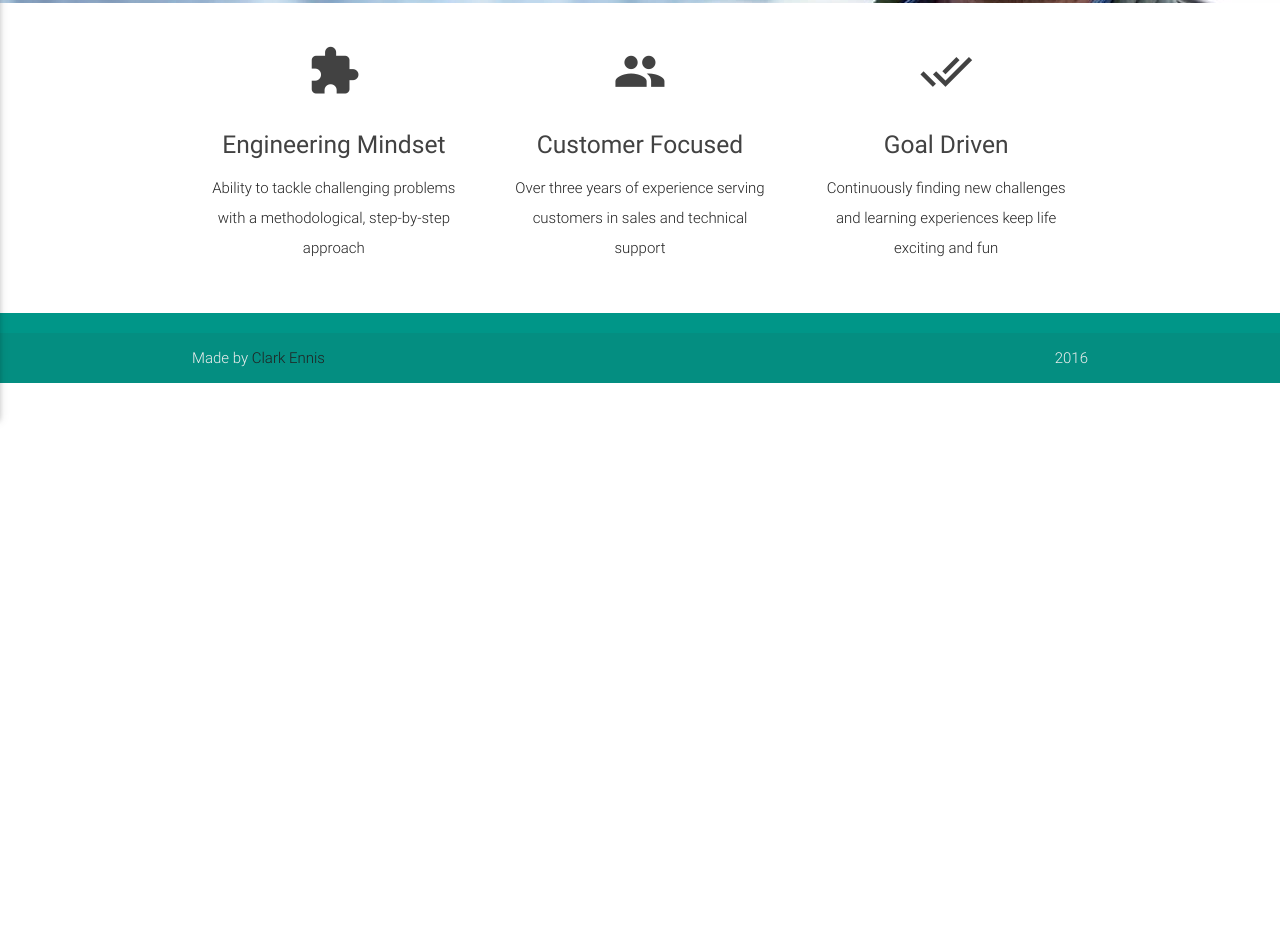
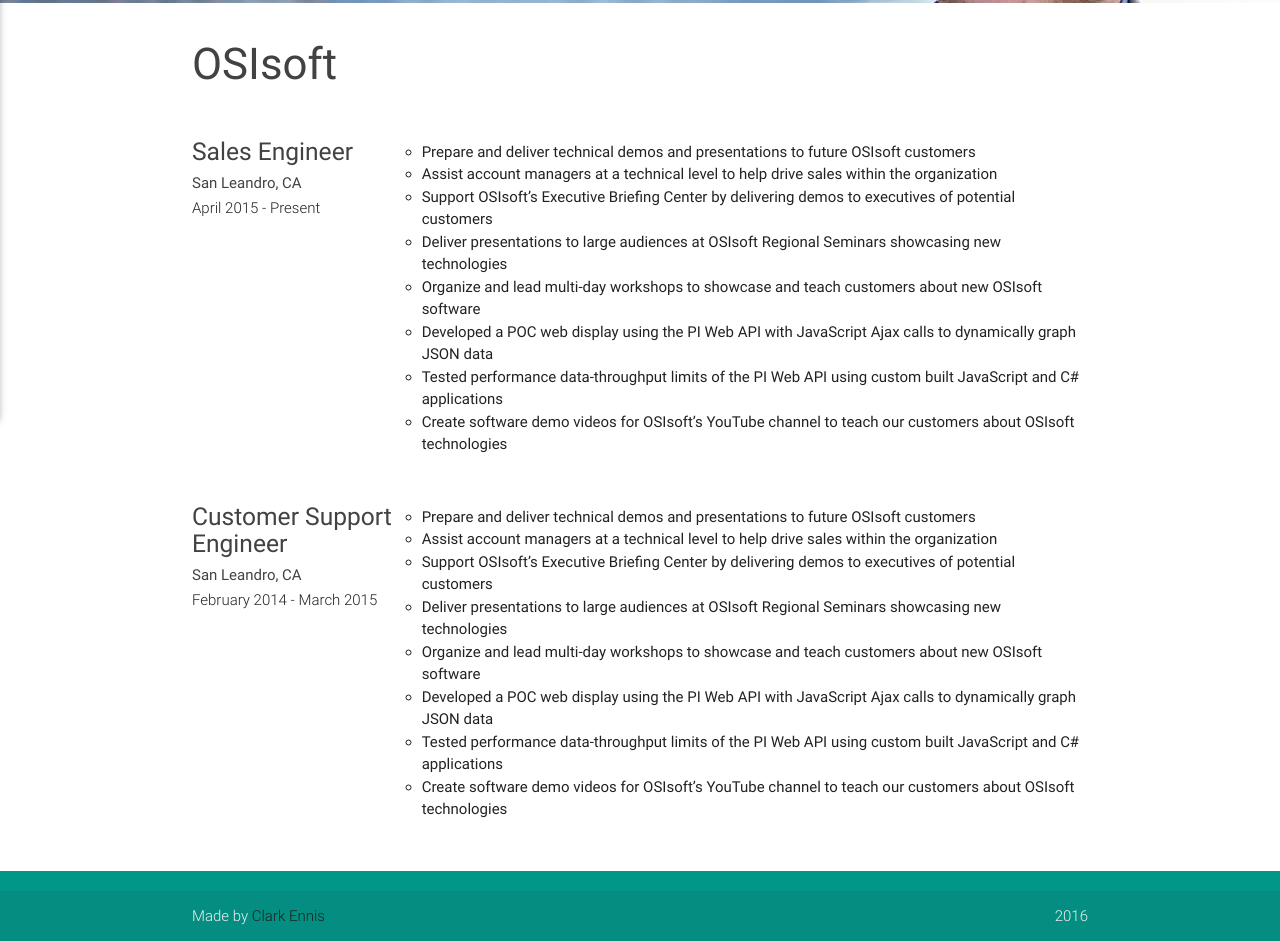
Before and after one commit to clarkennis/clarkennis.github.io, a plain HTML site: page work.html in a window 1280 px wide. Shown: the part 441-1382 px from the top of the page. Before the commit the page ends 824 px from the top, so only its background shows below. Drawn offline with nearby package versions, Linux system fonts and the light colour scheme.

Commit message:
Added OSIsoft information

```diff
--- a/work.html
+++ b/work.html
@@ -54,31 +54,55 @@
   <div class="container">
     <div class="section">
 
-      <!--   Icon Section   -->
       <div class="row">
-        <div class="col s12 m4">
-          <div class="icon-block">
-            <h2 class="center"><i class="material-icons grey-text text-darken-3">extension</i></h2>
-            <h5 class="center grey-text text-darken-3">Engineering Mindset</h5>
-              <p class="center light">Ability to tackle challenging problems with a methodological, step-by-step approach</p>
-          </div>
+        <div class="col s12 m12">
+            <h3 class="grey-text text-darken-3">OSIsoft</h3>
+        </div>
+      </div>
+
+      <!--   Jobs Section   -->
+      <div class="row">
+        <div class="col s12 m3">
+            <h5 class="grey-text text-darken-3">Sales Engineer</h5>
+            <h6 class="grey-text text-darken-3">San Leandro, CA</h6>
+            <h7 class="light">April 2015 - Present</h7>
         </div>
 
-        <div class="col s12 m4">
-          <div class="icon-block">
-            <h2 class="center"><i class="material-icons grey-text text-darken-3">group</i></h2>
-            <h5 class="center grey-text text-darken-3">Customer Focused</h5>
-            <p class="center light">Over three years of experience serving customers in sales and technical support</p>
-          </div>
+        <div class="col s12 m9">
+          <ul>
+            <li style="list-style-type:circle">Prepare and deliver technical demos and presentations to future OSIsoft customers</li>
+            <li style="list-style-type:circle">Assist account managers at a technical level to help drive sales within the organization</li>
+            <li style="list-style-type:circle">Support OSIsoft’s Executive Briefing Center by delivering demos to executives of potential customers</li>
+            <li style="list-style-type:circle">Deliver presentations to large audiences at OSIsoft Regional Seminars showcasing new technologies</li>
+            <li style="list-style-type:circle">Organize and lead multi-day workshops to showcase and teach customers about new OSIsoft software</li>
+            <li style="list-style-type:circle">Developed a POC web display using the PI Web API with JavaScript Ajax calls to dynamically graph JSON data</li>
+            <li style="list-style-type:circle">Tested performance data-throughput limits of the PI Web API using custom built JavaScript and C# applications</li>
+            <li style="list-style-type:circle">Create software demo videos for OSIsoft’s YouTube channel to teach our customers about OSIsoft technologies</li>
+          </ul>
         </div>
 
-        <div class="col s12 m4">
-          <div class="icon-block">
-            <h2 class="center"><i class="material-icons grey-text text-darken-3">done_all</i></h2>
-            <h5 class="center grey-text text-darken-3">Goal Driven</h5>
-            <p class="center light">Continuously finding new challenges and learning experiences keep life exciting and fun</p>
-          </div>
+      </div>
+
+      <div class="row">
+        <div class="col s12 m3">
+            <h5 class="grey-text text-darken-3">Customer Support Engineer</h5>
+            <h6 class="grey-text text-darken-3">San Leandro, CA</h6>
+            <h7 class="light">February 2014 - March 2015</h7>
         </div>
+
+        <div class="col s12 m9">
+          <ul>
+            <li style="list-style-type:circle">Prepare and deliver technical demos and presentations to future OSIsoft customers</li>
+            <li style="list-style-type:circle">Assist account managers at a technical level to help drive sales within the organization</li>
+            <li style="list-style-type:circle">Support OSIsoft’s Executive Briefing Center by delivering demos to executives of potential customers</li>
+            <li style="list-style-type:circle">Deliver presentations to large audiences at OSIsoft Regional Seminars showcasing new technologies</li>
+            <li style="list-style-type:circle">Organize and lead multi-day workshops to showcase and teach customers about new OSIsoft software</li>
+            <li style="list-style-type:circle">Developed a POC web display using the PI Web API with JavaScript Ajax calls to dynamically graph JSON data</li>
+            <li style="list-style-type:circle">Tested performance data-throughput limits of the PI Web API using custom built JavaScript and C# applications</li>
+            <li style="list-style-type:circle">Create software demo videos for OSIsoft’s YouTube channel to teach our customers about OSIsoft technologies</li>
+          </ul>
+        </div>
+
       </div>
 
     </div>
@@ -102,8 +126,8 @@
   <script>
         $(document).ready(function(){
             $('.carousel').carousel({
-                dist:-150,
-                shift:50,
+                dist:-300,
+                shift:75,
                 padding:200,
             });
 
```
